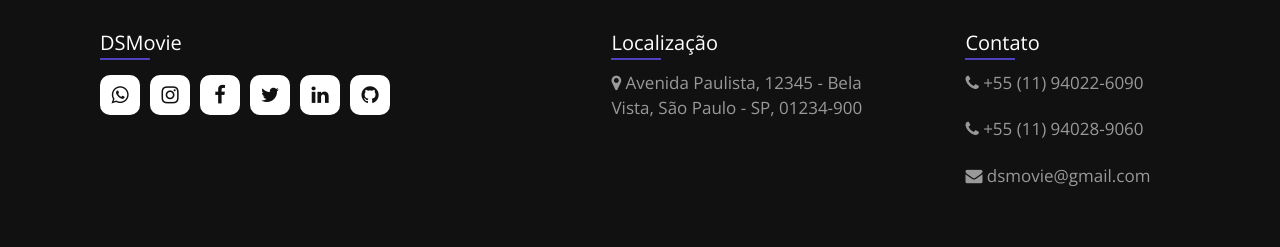
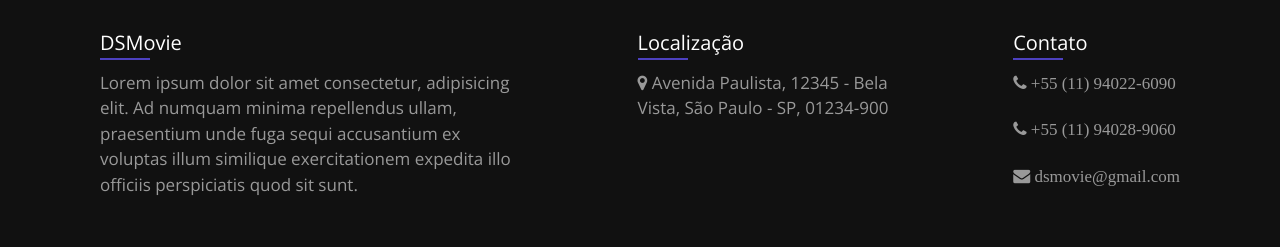
Before and after one commit to Caio-Elcio/DSMovie, a React (Create React App) app in the folder frontend/: page / in a window 1280 px wide. Shown: the part 974-1221 px from the top of the page. Built offline with nearby package versions, Linux system fonts and the light colour scheme.

Commit message:
Update project II

```diff
--- a/frontend/src/components/Footer/index.tsx
+++ b/frontend/src/components/Footer/index.tsx
@@ -7,18 +7,11 @@ function Footer() {
                 <div className="container-footer">
                     <div className="sec dsmovie">
                         <h5>DSMovie</h5>
-                        <ul className="sci">
-                            <li><a href="#"><i className="fa fa-whatsapp" aria-hidden="true"></i></a></li>
-                            <li><a href="#"><i className="fa fa-instagram" aria-hidden="true"></i></a></li>
-                            <li><a href="#"><i className="fa fa-facebook" aria-hidden="true"></i></a></li>
-                            <li><a href="#"><i className="fa fa-twitter" aria-hidden="true"></i></a></li>
-                            <li><a href="https://www.linkedin.com/in/caio-elcio-733426204" target="_blank">
-                                <i className="fa fa-linkedin" aria-hidden="true"></i></a>
-                            </li>
-                            <li><a href="https://github.com/Caio-Elcio" target="_blank">
-                                <i className="fa fa-github" aria-hidden="true"></i></a>
-                            </li>
-                        </ul>
+                        <p>Lorem ipsum dolor sit amet consectetur, adipisicing elit.
+                            Ad numquam minima repellendus ullam, praesentium unde fuga
+                            sequi accusantium ex voluptas illum similique exercitationem expedita illo
+                            officiis perspiciatis quod sit sunt.
+                        </p>
                     </div>
                     <div className="sec localizacao">
                         <h5>Localização</h5>
@@ -30,19 +23,13 @@ function Footer() {
                         <h5>Contato</h5>
                         <ul className="info">
                             <li>
-                                <p><i className="fa fa-phone" aria-hidden="true"></i>
-                                    <a href="tel:5511941282899"> +55 (11) 94022-6090</a>
-                                </p>
+                                <p><i className="fa fa-phone" aria-hidden="true"> +55 (11) 94022-6090</i></p>
                             </li>
                             <li>
-                                <p><i className="fa fa-phone" aria-hidden="true"></i>
-                                    <a href="tel:5511953930508"> +55 (11) 94028-9060</a>
-                                </p>
+                                <p><i className="fa fa-phone" aria-hidden="true"> +55 (11) 94028-9060</i></p>
                             </li>
                             <li>
-                                <p><i className="fa fa-envelope" aria-hidden="true"></i>
-                                    <a href="mailto:dsmovie@gmail.com"> dsmovie@gmail.com</a>
-                                </p>
+                                <p><i className="fa fa-envelope" aria-hidden="true"> dsmovie@gmail.com</i></p>
                             </li>
                         </ul>
                     </div>
--- a/frontend/src/components/Footer/styles.css
+++ b/frontend/src/components/Footer/styles.css
@@ -57,7 +57,7 @@ footer p {
     list-style: none;
 }
 
-.sci li a {
+.sci li {
     display: inline-block;
     width: 40px;
     height: 40px;
@@ -69,16 +69,6 @@ footer p {
     margin-right: 10px;
     text-decoration: none;
     border-radius: 10px;
-}
-
-.sci li a:hover {
-    color: white;
-    background-color: #4D41C0;
-    transition: 0.7s;
-}
-
-.sci li a .fa {
-    font-size: 20px;
 }
 
 .localizacao {
@@ -109,15 +99,6 @@ footer p {
 
 .contato .info li span {
     color: #999;
-}
-
-.contato .info li a {
-    color: #999;
-    text-decoration: none;
-}
-
-.contato .info li a:hover {
-    color: white;
 }
 
 .copyrightText {
--- a/frontend/src/components/Navbar/styles.css
+++ b/frontend/src/components/Navbar/styles.css
@@ -3,7 +3,7 @@ header {
     height: 60px;
     display: flex;
     align-items: center;
-    box-shadow: 0px 4px 15px #4D41C0;
+    box-shadow: 0px 0px 15px #4D41C0;
 }
 
 .dsmovie-nav-content {
```
